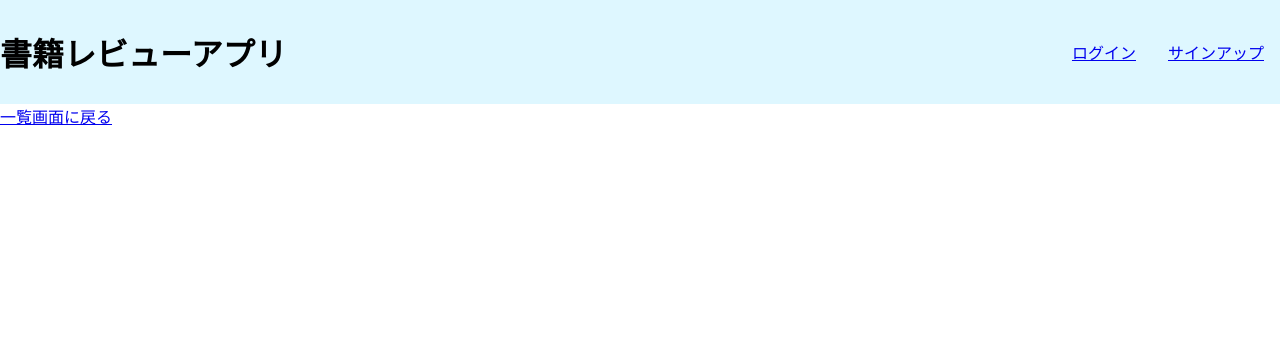
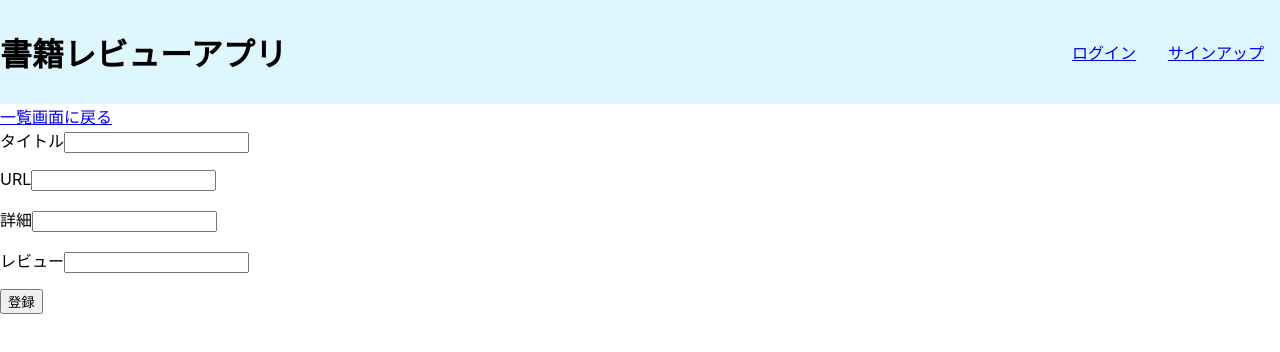
Before and after one commit to inoue021231/railway-bookreview-app, a React (Create React App) app: page /new in a window 1280 px wide. Shown: the top 352 px of the page. Built offline with nearby package versions, Linux system fonts and the light colour scheme; the HTML template or start-up script is replaced by a standard one.

Commit message:
レビュー登録作成

```diff
--- a/src/api.ts
+++ b/src/api.ts
@@ -76,3 +76,14 @@ export const putUsers = (token: string, user: object) => {
     body: JSON.stringify(user),
   });
 };
+
+export const postBooks = (token: string, review: object) => {
+  return request("/books", {
+    method: "POST",
+    headers: {
+      "Content-Type": "application/json",
+      Authorization: "Bearer " + token,
+    },
+    body: JSON.stringify(review),
+  });
+};
--- a/src/pages/BookList.tsx
+++ b/src/pages/BookList.tsx
@@ -15,7 +15,7 @@ import Header from "../components/Header";
 import { Link } from "react-router-dom";
 
 const BookList = () => {
-  const REVIEW_COUNT = 100;
+  const REVIEW_COUNT = 100; // 10
 
   type List = {
     detail: string;
@@ -55,7 +55,7 @@ const BookList = () => {
             dispatch(addList(data));
           }
         } else {
-          // レビュー取得(トークン無効)
+          // レビュー取得(トークン無効) ログイン画面にとばす
           let index = 0;
           while (index < REVIEW_COUNT) {
             const data = await getPublicBookList(index);
--- a/src/pages/NewReview.tsx
+++ b/src/pages/NewReview.tsx
@@ -1,11 +1,129 @@
-import { Link } from "react-router-dom";
+import { Link, useNavigate } from "react-router-dom";
 import Header from "../components/Header";
+import { useDispatch, useSelector } from "react-redux";
+import { RootState } from "../redux/store";
+import { useState } from "react";
+import { useForm } from "react-hook-form";
+import { postBooks } from "../api";
 
 const NewReview = () => {
+  const [errorMessage, setErrorMessage] = useState("");
+  const {
+    register,
+    handleSubmit,
+    formState: { errors },
+  } = useForm();
+  const token = useSelector((state: RootState) => state.list.token);
+  const dispatch = useDispatch();
+  const navigate = useNavigate();
+
+  type ReviewProps = {
+    title: string;
+    url: string;
+    detail: string;
+    review: string;
+  };
+
+  const onSubmit = (event: any) => {
+    const data: ReviewProps = {
+      title: event.title,
+      url: event.url,
+      detail: event.detail,
+      review: event.review,
+    };
+    fetchData(data);
+  };
+
+  const fetchData = async (data: ReviewProps) => {
+    const newData = await postBooks(token, data);
+    if (newData.hasOwnProperty("ErrorMessageJP")) {
+      setErrorMessage(newData["ErrorMessageJP"]);
+    } else {
+      setErrorMessage("");
+      navigate("/");
+    }
+    /* const newData = await signinUser(data);
+    if (newData.hasOwnProperty("ErrorMessageJP")) {
+      setErrorMessage(newData["ErrorMessageJP"]);
+    } else {
+      setErrorMessage("");
+      console.log(newData);
+      const res = await getUser(newData.token);
+      if (res.hasOwnProperty("name")) {
+        localStorage.setItem("authToken", newData.token);
+        dispatch(setUser(res));
+        dispatch(changeLoginStatus(true));
+        dispatch(setToken(newData.token));
+        navigate("/");
+      }
+    }
+    console.log(newData); */
+  };
+
   return (
     <div>
       <Header />
       <Link to="/">一覧画面に戻る</Link>
+      <div style={{ color: "red" }}>{errorMessage !== "" && errorMessage}</div>
+
+      <form onSubmit={handleSubmit(onSubmit)}>
+        <div className="signupInner">
+          <div className="signupForm" id="titleForm">
+            <label htmlFor="title">タイトル</label>
+            <input
+              {...register("title", {
+                required: true,
+              })}
+              id="title"
+              className="formArea"
+            />
+            <p className="errorText">
+              {errors.title && "タイトルを入力してください"}
+            </p>
+          </div>
+
+          <div className="signupForm" id="urlForm">
+            <label htmlFor="url">URL</label>
+            <input
+              {...register("url", {
+                required: true,
+              })}
+              id="url"
+              className="formArea"
+            />
+            <p className="errorText">{errors.url && "URLを入力してください"}</p>
+          </div>
+
+          <div className="signupForm" id="detailForm">
+            <label htmlFor="detail">詳細</label>
+            <input
+              {...register("detail", {
+                required: true,
+              })}
+              id="detail"
+              className="formArea"
+            />
+            <p className="errorText">
+              {errors.detail && "詳細を入力してください"}
+            </p>
+          </div>
+
+          <div className="signupForm" id="reviewForm">
+            <label htmlFor="review">レビュー</label>
+            <input
+              {...register("review", {
+                required: true,
+              })}
+              id="review"
+              className="formArea"
+            />
+            <p className="errorText">
+              {errors.review && "レビュー文を入力してください"}
+            </p>
+          </div>
+        </div>
+        <input className="submit" type="submit" value="登録" />
+      </form>
     </div>
   );
 };
```
